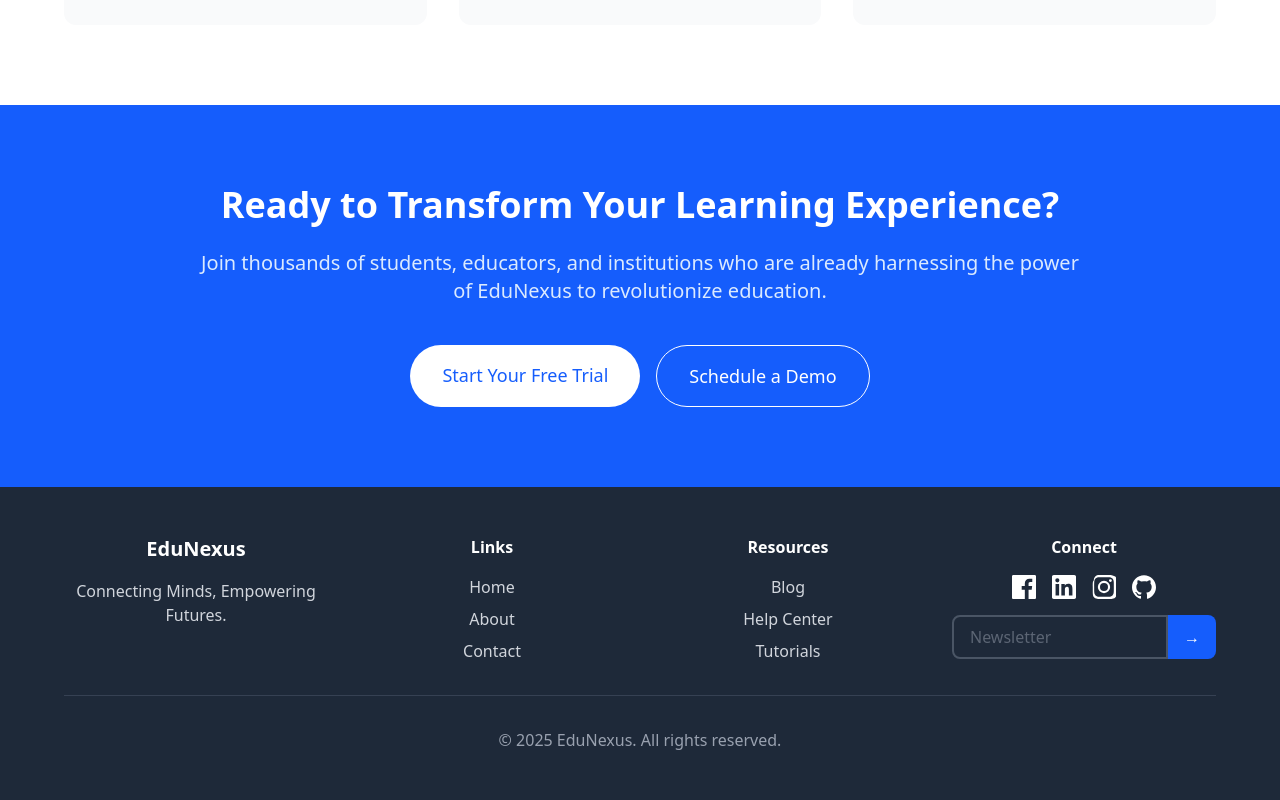
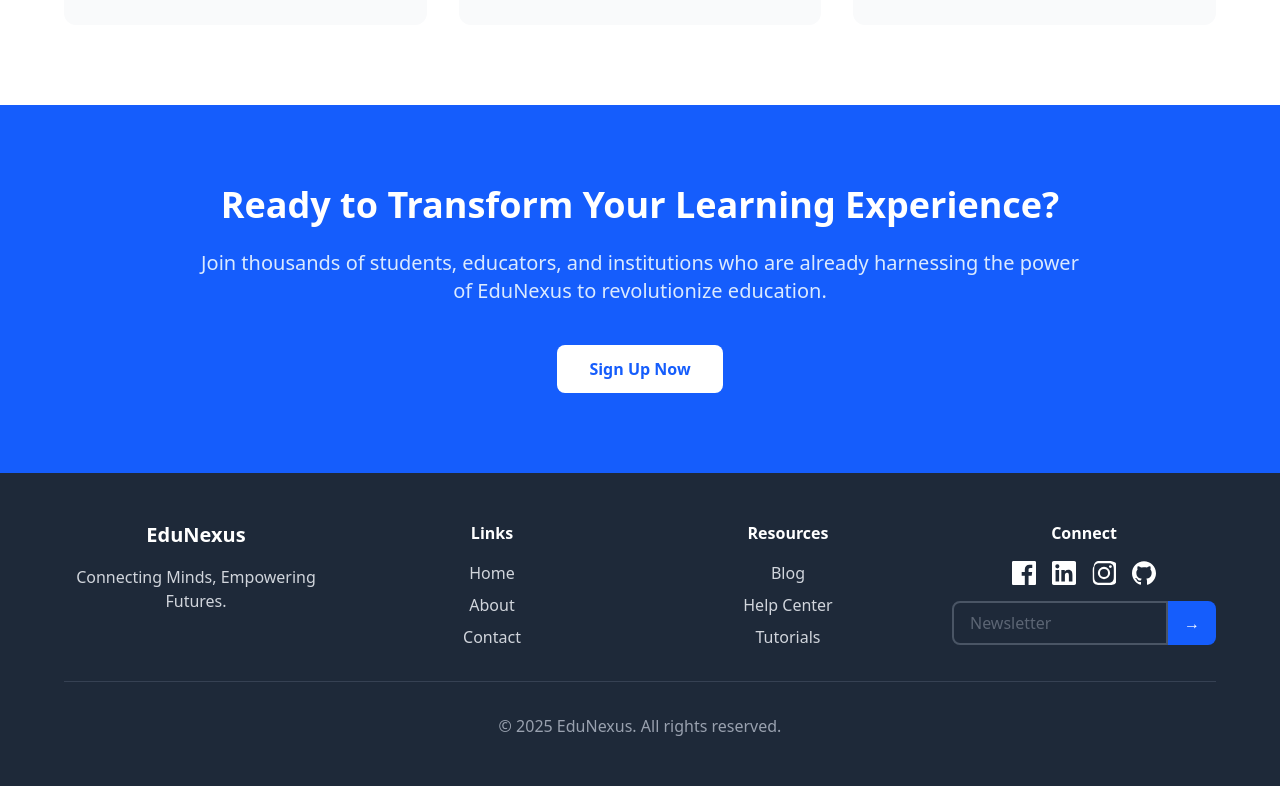
Before and after one commit to Learnathon-By-Geeky-Solutions/react-fusion, a React (Vite) app in the folder frontend-student/: page /about in a window 1280 px wide. Shown: the part 3901-4701 px from the top of the page. Built offline with nearby package versions, Linux system fonts and the light colour scheme.

Commit message:
Minor fixes

```diff
--- a/frontend-student/src/components/about/About.jsx
+++ b/frontend-student/src/components/about/About.jsx
@@ -1,9 +1,9 @@
 import React from 'react';
 import { saim, naim, aboutBanner } from '@/src/assets/index';
 import { motion } from 'framer-motion';
+import { Link } from 'react-router-dom';
 
 const AboutUs = () => {
-  // Animation variants
   const containerVariants = {
     hidden: { opacity: 0 },
     visible: {
@@ -736,18 +736,11 @@ const AboutUs = () => {
               education.
             </p>
             <div className='flex flex-col sm:flex-row gap-4 justify-center'>
-              <a
-                href='#'
-                className='px-8 py-4 rounded-full bg-white text-blue-600 font-medium hover:bg-blue-50 transition duration-300 text-lg'
-              >
-                Start Your Free Trial
-              </a>
-              <a
-                href='#'
-                className='px-8 py-4 rounded-full bg-transparent text-white font-medium border border-white hover:bg-blue-700 transition duration-300 text-lg'
-              >
-                Schedule a Demo
-              </a>
+              <Link to='/signup'>
+                <button className='px-8 py-3 bg-white text-blue-600 font-bold rounded-lg hover:bg-gray-100 transition'>
+                  Sign Up Now
+                </button>
+              </Link>
             </div>
           </motion.div>
         </div>
```
